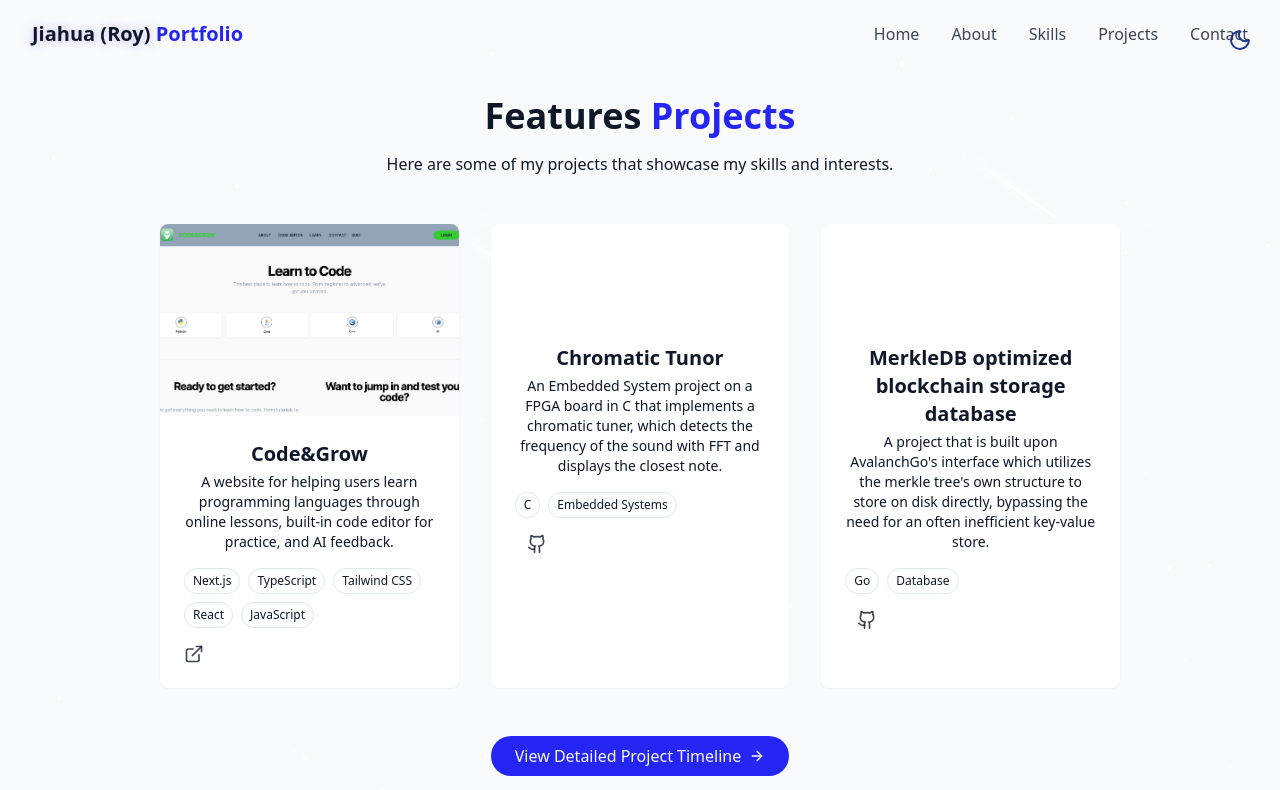
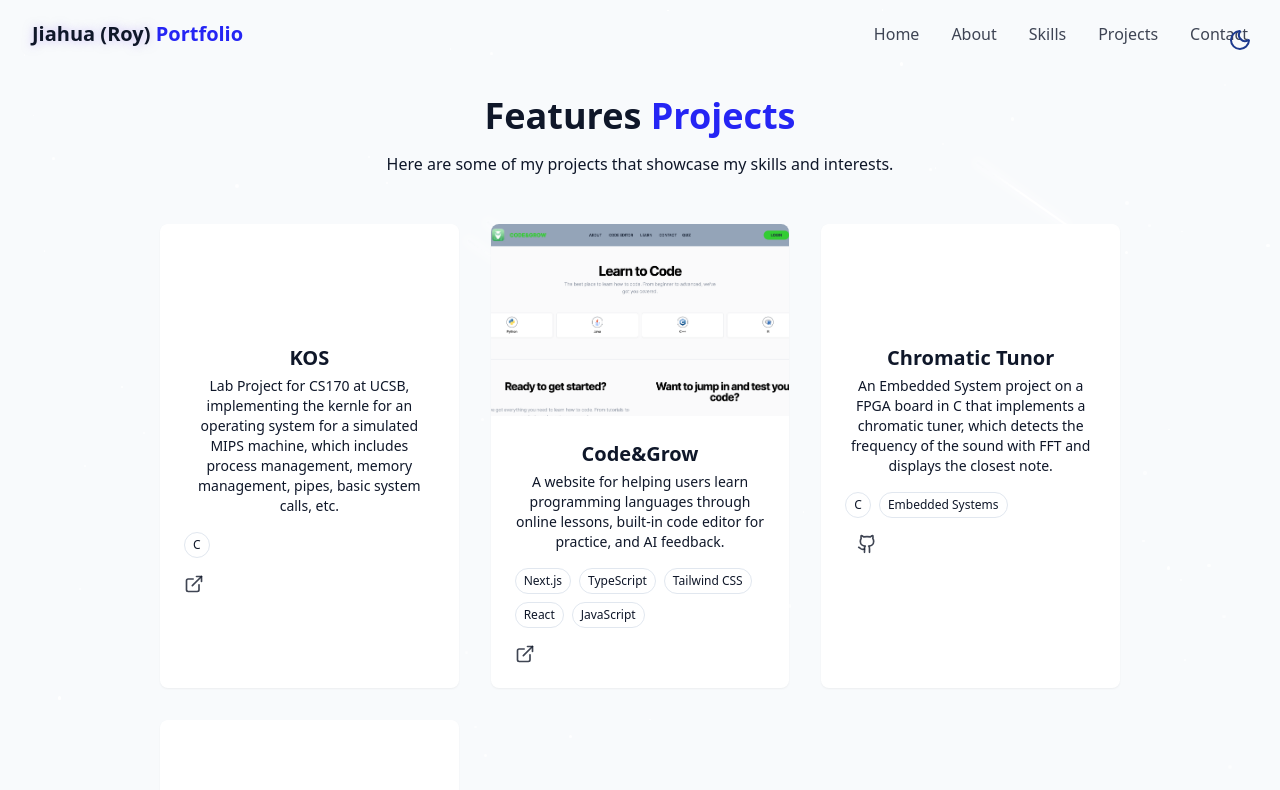
Before and after one commit to jia-hua-ren/portfolio, a React (Vite) app: page /portfolio/projects in a window 1280 px wide. Shown: the top 790 px of the page. Built offline with nearby package versions, Linux system fonts and the light colour scheme.

Commit message:
refactor projects data and section

```diff
--- a/src/components/ProjectsSection.tsx
+++ b/src/components/ProjectsSection.tsx
@@ -1,9 +1,12 @@
 import { ArrowRight, ExternalLink, Github } from "lucide-react";
-import { projects } from "@/data/projectsData"; // Adjust the import path as necessary
+import { type Project } from "@/data/projectsData"; // Adjust the import path as necessary
 
-const featuredProjects = projects.slice(1);
+type ProjectsSectionProps = {
+  projects: Project[];
+};
+// const featuredProjects = projects.slice(1);
 
-export const ProjectsSection = () => {
+export const ProjectsSection = ({ projects }: ProjectsSectionProps) => {
   return (
     <section id="projects" className="py-24 px-4 relative">
       <div className="container mx-auto max-w-5xl">
@@ -16,7 +19,7 @@ export const ProjectsSection = () => {
         </p>
 
         <div className="grid grid-cols-1 md:grid-cols-2 lg:grid-cols-3 gap-8">
-          {featuredProjects.map((project, key) => (
+          {projects.map((project, key) => (
             <div
               key={key}
               className="group bg-card rounded-lg overflow-hidden shadow-xs card-hover"
--- a/src/data/projectsData.ts
+++ b/src/data/projectsData.ts
@@ -1,6 +1,4 @@
-
-
-export const projects: {
+export type Project = {
   id: number;
   title: string;
   description: string;
@@ -8,7 +6,9 @@ export const projects: {
   tags: string[];
   url: string;
   githubUrl: string;
-}[] = [
+};
+
+export const projects: Project[] = [
   {
     id: 1,
     title: "KOS",
@@ -50,3 +50,5 @@ export const projects: {
     githubUrl: "https://github.com/jlang61/avalution",
   },
 ];
+
+export const featuredProjects: Project[] = projects.slice(1);
--- a/src/pages/Home.tsx
+++ b/src/pages/Home.tsx
@@ -7,6 +7,7 @@ import { SkillsSection } from "@/components/SkillsSection";
 import { StarBackground } from "@components/StarBackground";
 import { ThemeToggle } from "@components/ThemeToggle";
 import { Footer } from "@/components/Footer";
+import { featuredProjects } from "@/data/projectsData";
 
 const Home = () => {
   return (
@@ -24,7 +25,7 @@ const Home = () => {
       <main>
         <MeSection />
         <AboutSection />
-        <ProjectsSection />
+        <ProjectsSection projects={featuredProjects} />
         <SkillsSection />
         <ContactSection />
       </main>
--- a/src/pages/ProjectsPage.tsx
+++ b/src/pages/ProjectsPage.tsx
@@ -3,6 +3,7 @@ import { Navbar } from "@/components/Navbar";
 import { ProjectsSection } from "@/components/ProjectsSection";
 import { StarBackground } from "@/components/StarBackground";
 import { ThemeToggle } from "@/components/ThemeToggle";
+import { projects } from "@/data/projectsData"; // Import all projects
 
 const ProjectsPage = () => {
   return (
@@ -18,7 +19,7 @@ const ProjectsPage = () => {
       {/* Main Content */}
 
       <main>
-        <ProjectsSection />
+        <ProjectsSection projects={projects} />
       </main>
       {/* Footer */}
       <Footer />
```
